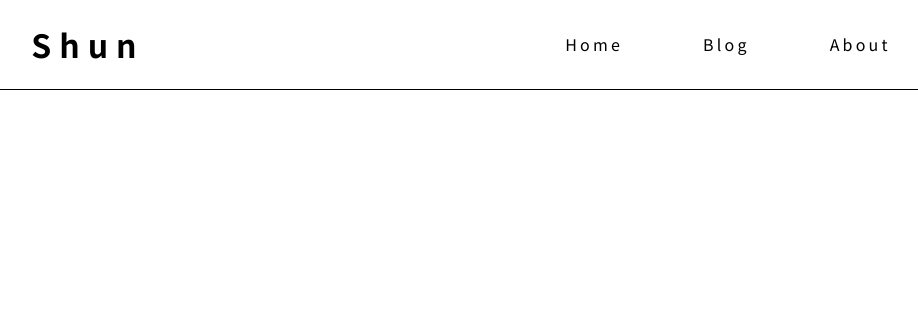
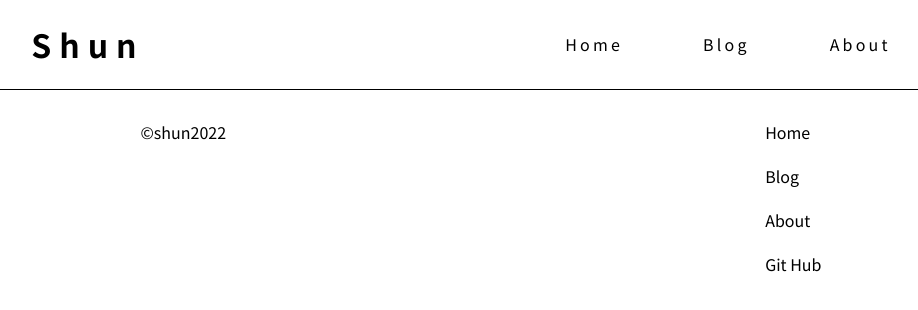
Before and after one commit to hi-lee-mon/next-blog, a Next.js app: page / in a window 1280 px wide. Shown: the top 310 px of the page, without its empty margins (159-1077 px from the left). Built offline with nearby package versions, Linux system fonts and the light colour scheme.

Commit message:
不要な依存関係の削除

```diff
--- a/package.json
+++ b/package.json
@@ -11,15 +11,14 @@
     "format": "prettier --write --ignore-path .gitignore \"./**/*.{js,jsx,ts,tsx,json,css}\""
   },
   "dependencies": {
-    "@emotion/react": "^11.9.0",
     "@types/styled-components": "^5.1.25",
     "next": "12.1.6",
     "react": "18.1.0",
     "react-dom": "18.1.0",
+    "sass": "^1.52.2",
     "styled-components": "^5.3.5"
   },
   "devDependencies": {
-    "@types/jquery": "^3.5.14",
     "@types/node": "17.0.31",
     "@types/react": "18.0.9",
     "@types/react-dom": "18.0.3",
@@ -28,7 +27,6 @@
     "eslint-config-prettier": "^8.5.0",
     "eslint-plugin-filenames": "^1.3.2",
     "prettier": "^2.6.2",
-    "sass": "^1.52.1",
     "typescript": "4.6.4"
   },
   "prettier": {
--- a/src/components/layout/DefaultLayout/index.tsx
+++ b/src/components/layout/DefaultLayout/index.tsx
@@ -12,7 +12,7 @@ export default function DefaultLayout({ children }: Props) {
     <>
       <Header {...{ open, setOpen }} />
       <main>{children}</main>
-      {/* <Footer /> */}
+      <Footer />
     </>
   );
 }
--- a/src/components/layout/Footer/index.tsx
+++ b/src/components/layout/Footer/index.tsx
@@ -1,22 +1,46 @@
-import CustmizedLink from '@/components/atoms/CustmizedLink';
+import Link from 'next/link';
+import styled from 'styled-components';
+
+// TODO:画面幅両端から30pxに統一するか？
+
+const StyledFooter = styled.footer`
+  padding: 30px;
+  display: flex;
+  justify-content: space-around;
+
+  nav > ul > li {
+    margin-bottom: 20px;
+  }
+`;
 
 export default function Footer() {
   return (
-    <footer className='footer'>
-      <div className='footer__copyright'>&copy;shun</div>
-      <nav className='footer__gnav'>
-        <ul className='footer__gnav__list'>
-          <li className='footer__gnav__item'>
-            <CustmizedLink path='#' text='Blog' />
+    <StyledFooter>
+      <div>&copy;shun2022</div>
+      <nav>
+        <ul>
+          <li>
+            <Link href='#'>
+              <a href='#'>Home</a>
+            </Link>
           </li>
-          <li className='footer__gnav__item'>
-            <CustmizedLink path='#' text='About' />
+          <li>
+            <Link href='#'>
+              <a href='#'>Blog</a>
+            </Link>
           </li>
-          <li className='footer__gnav__item'>
-            <CustmizedLink path='#' text='GitHub' />
+          <li>
+            <Link href='#'>
+              <a href='#'>About</a>
+            </Link>
+          </li>
+          <li>
+            <Link href='#'>
+              <a href='#'>Git Hub</a>
+            </Link>
           </li>
         </ul>
       </nav>
-    </footer>
+    </StyledFooter>
   );
 }
```
Also changed, not shown: 1 other file (tests, documents, lock files or other folders).
